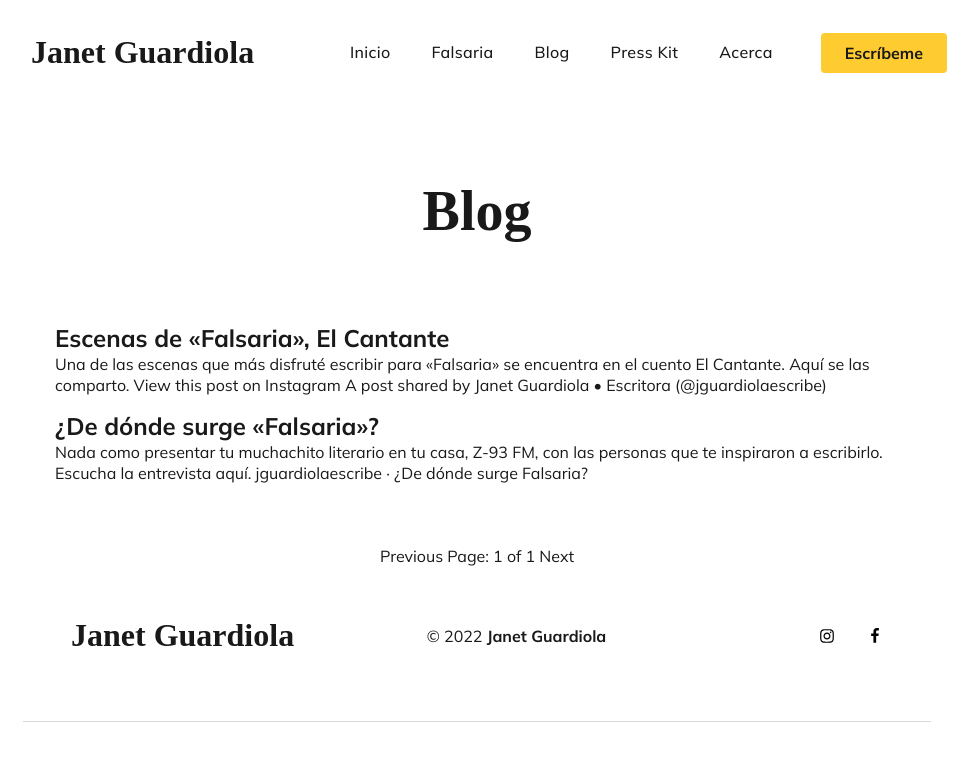
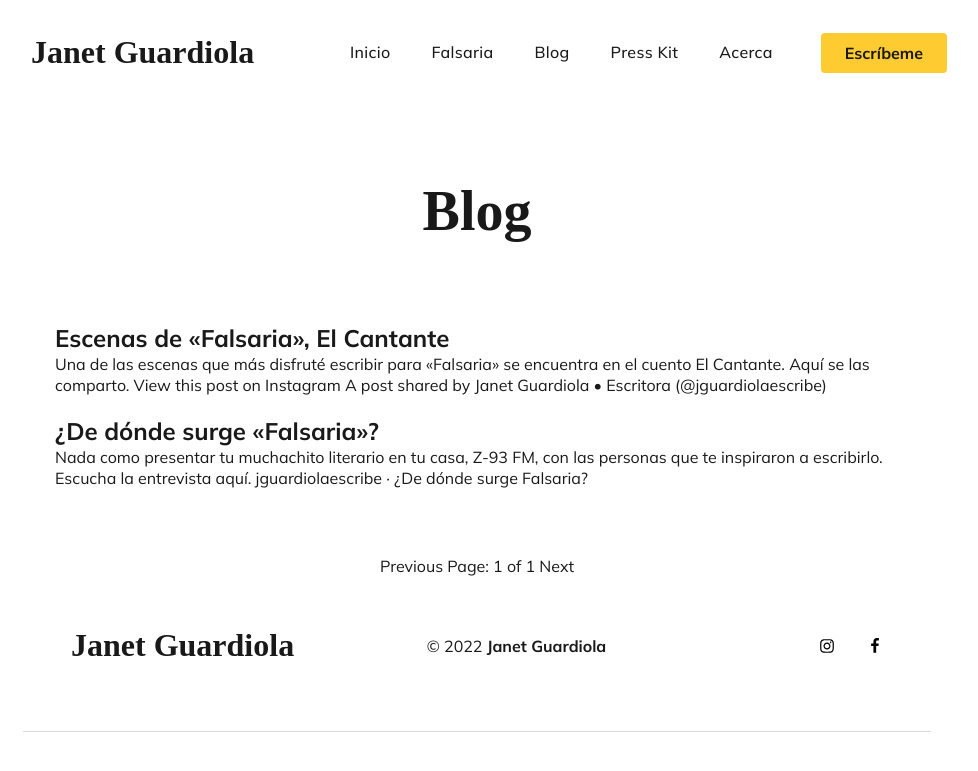
Before and after one commit to rgjanet/autora, a Jekyll site: the page built from blog/index.html, in a window 1280 px wide and 1026 px high. Shown: the top 771 px of the window, without its empty margins (163-1141 px from the left). Built offline with Jekyll 4.4.1, drawn with Linux system fonts in a browser that asks for light colours; some web fonts are replaced; the list of posts is cut into pages by our own code.

Commit message:
Update index.html

```diff
--- a/blog/index.html
+++ b/blog/index.html
@@ -6,7 +6,7 @@
 <div class="home-blog">
     {% for post in paginator.posts %}
       <h2><a href="{{post.url | prepend: site.baseurl}}">{{post.title}}</a></h2>
-    <p style="padding-bottom: 15px;">{{ post.content | strip_html | truncatewords:75 }}</p>
+    <p style="padding-bottom: 20px;">{{ post.content | strip_html | truncatewords:50 }}</p>
     {% endfor %}
   </div>
 
```
